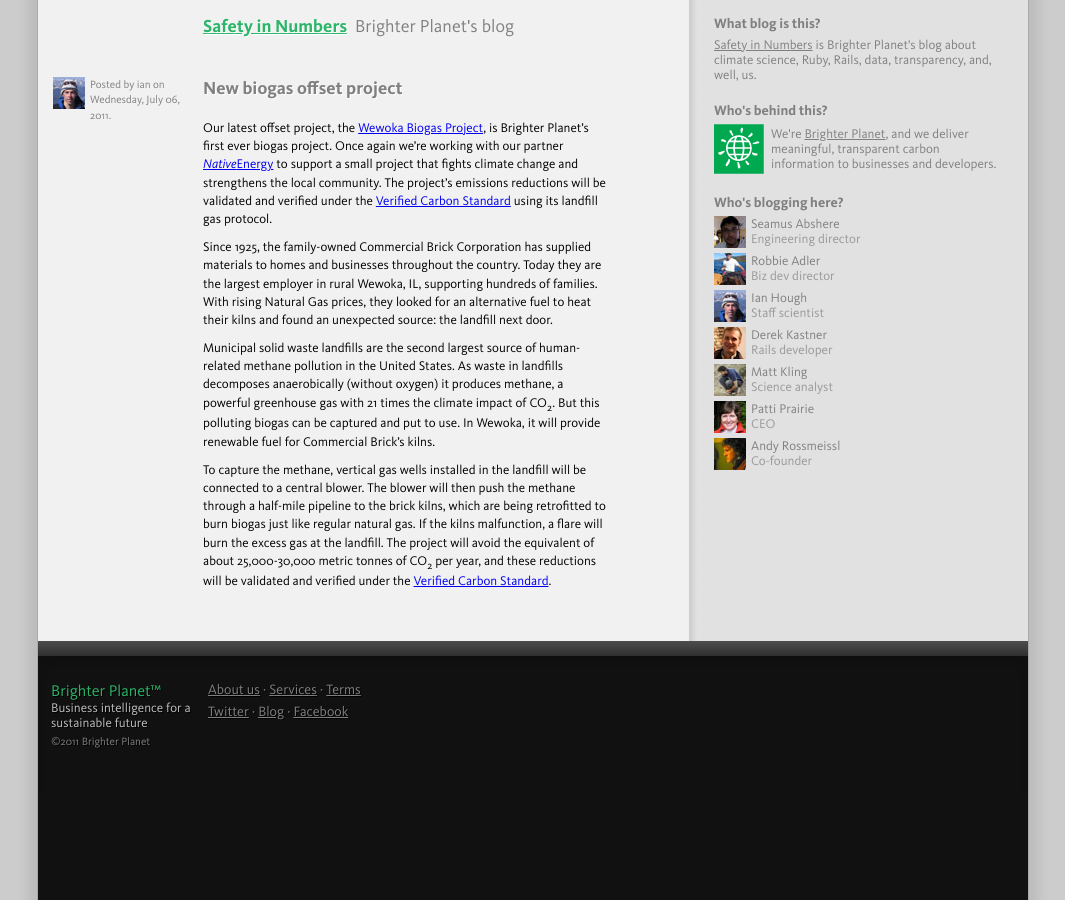
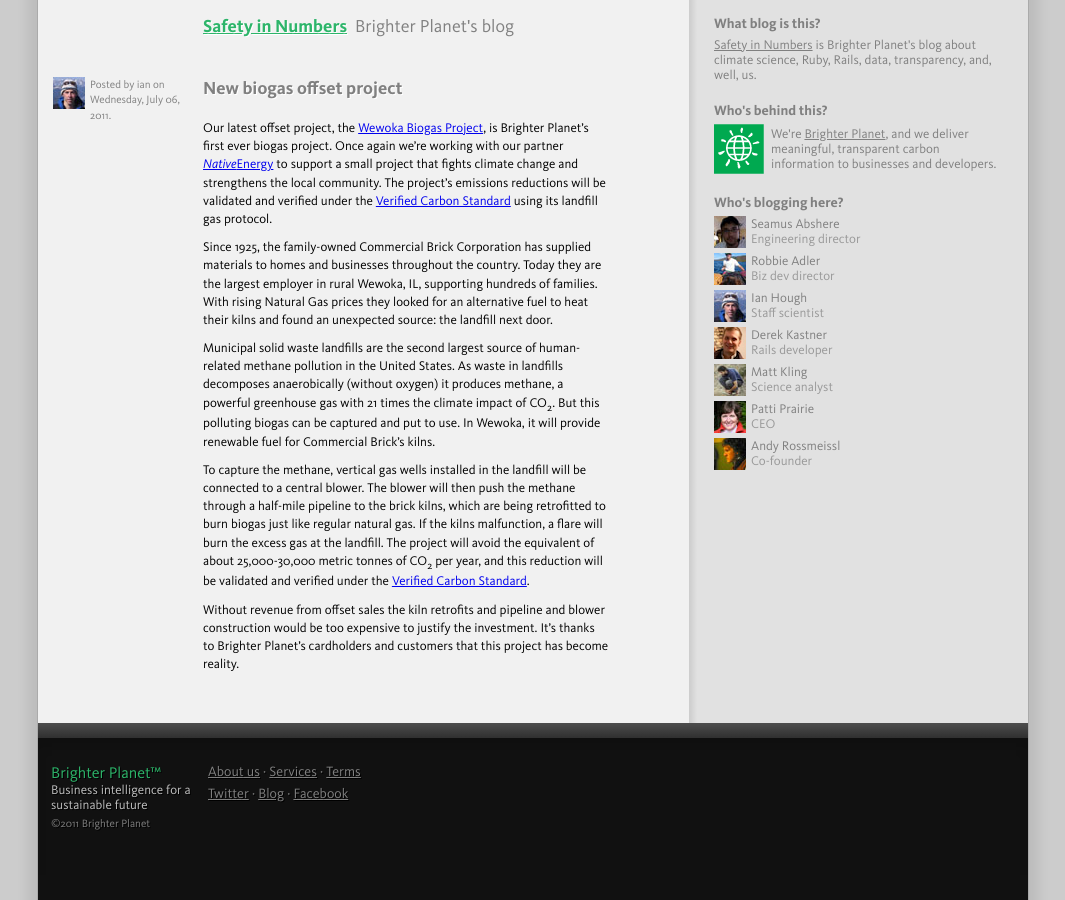
Before and after one commit to faradayio/numbers, a Jekyll site: the page built from _posts/2011-07-06-new_landfill_gas_offset_project.markdown, in a window 1280 px wide. Shown: the whole page, without its empty margins (107-1172 px from the left). Built offline with Jekyll 4.4.1, drawn with Linux system fonts in a browser that asks for light colours; some web fonts are replaced; comment, search, counter and statistics services are not loaded.

Commit message:
Tweak Wewoka post

```diff
--- a/_posts/2011-07-06-new_landfill_gas_offset_project.markdown
+++ b/_posts/2011-07-06-new_landfill_gas_offset_project.markdown
@@ -9,10 +9,12 @@
 
 <!-- more start -->
 
-Since 1925, the family-owned Commercial Brick Corporation has supplied materials to homes and businesses throughout the country. Today they are the largest employer in rural Wewoka, IL, supporting hundreds of families. With rising Natural Gas prices, they looked for an alternative fuel to heat their kilns and found an unexpected source: the landfill next door.
+Since 1925, the family-owned Commercial Brick Corporation has supplied materials to homes and businesses throughout the country. Today they are the largest employer in rural Wewoka, IL, supporting hundreds of families. With rising Natural Gas prices they looked for an alternative fuel to heat their kilns and found an unexpected source: the landfill next door.
 
 Municipal solid waste landfills are the second largest source of human-related methane pollution in the United States. As waste in landfills decomposes anaerobically (without oxygen) it produces methane, a powerful greenhouse gas with 21 times the climate impact of CO<sub>2</sub>. But this polluting biogas can be captured and put to use. In Wewoka, it will provide renewable fuel for Commercial Brick’s kilns.
 
-To capture the methane, vertical gas wells installed in the landfill will be connected to a central blower. The blower will then push the methane through a half-mile pipeline to the brick kilns, which are being retrofitted to burn biogas just like regular natural gas. If the kilns malfunction, a flare will burn the excess gas at the landfill. The project will avoid the equivalent of about 25,000-30,000 metric tonnes of CO<sub>2</sub> per year, and these reductions will be validated and verified under the [Verified Carbon Standard](http://www.v-c-s.org/).
+To capture the methane, vertical gas wells installed in the landfill will be connected to a central blower. The blower will then push the methane through a half-mile pipeline to the brick kilns, which are being retrofitted to burn biogas just like regular natural gas. If the kilns malfunction, a flare will burn the excess gas at the landfill. The project will avoid the equivalent of about 25,000-30,000 metric tonnes of CO<sub>2</sub> per year, and this reduction will be validated and verified under the [Verified Carbon Standard](http://www.v-c-s.org/).
+
+Without revenue from offset sales the kiln retrofits and pipeline and blower construction would be too expensive to justify the investment. It's thanks to Brighter Planet's cardholders and customers that this project has become reality.
 
 <!-- more end -->
```
